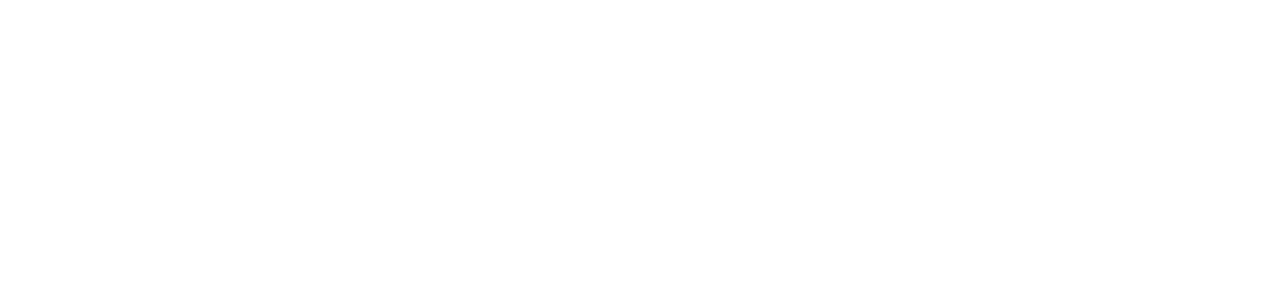
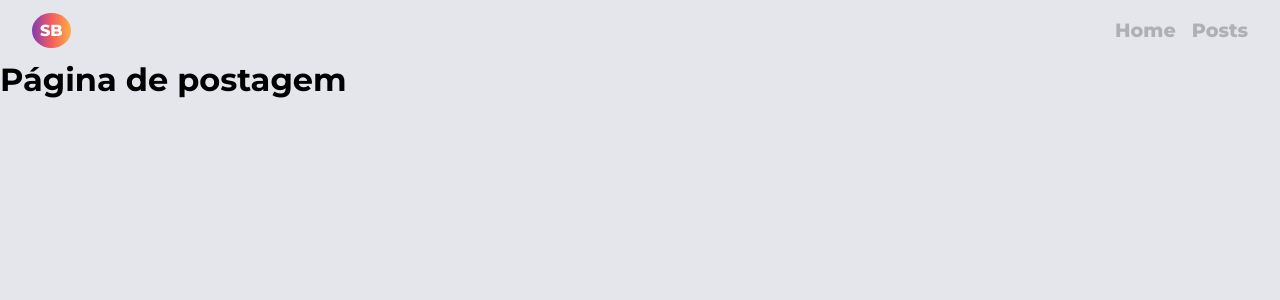
Before and after one commit to alalan55/sample-blog, a Vue app: page /post/1 in a window 1280 px wide. Before the commit this address had no page. Shown: the top 300 px of the page. Built offline with nearby package versions, Linux system fonts and the light colour scheme.

Commit message:
Start creation of post page

```diff
--- a/src/router/index.js
+++ b/src/router/index.js
@@ -13,6 +13,11 @@
           component: () => import("../views/HomeView.vue"),
           name: "home",
         },
+        {
+          path: "post/:id",
+          component: () => import("../views/PostView.vue"),
+          name: "post",
+        },
       ],
     },
     {
--- /dev/null
+++ b/src/views/PostView.vue
@@ -0,0 +1,8 @@
+<script setup></script>
+<template>
+  <div>
+    <h1>Página de postagem</h1>
+  </div>
+</template>
+
+<style lang="scss" scoped></style>
```
